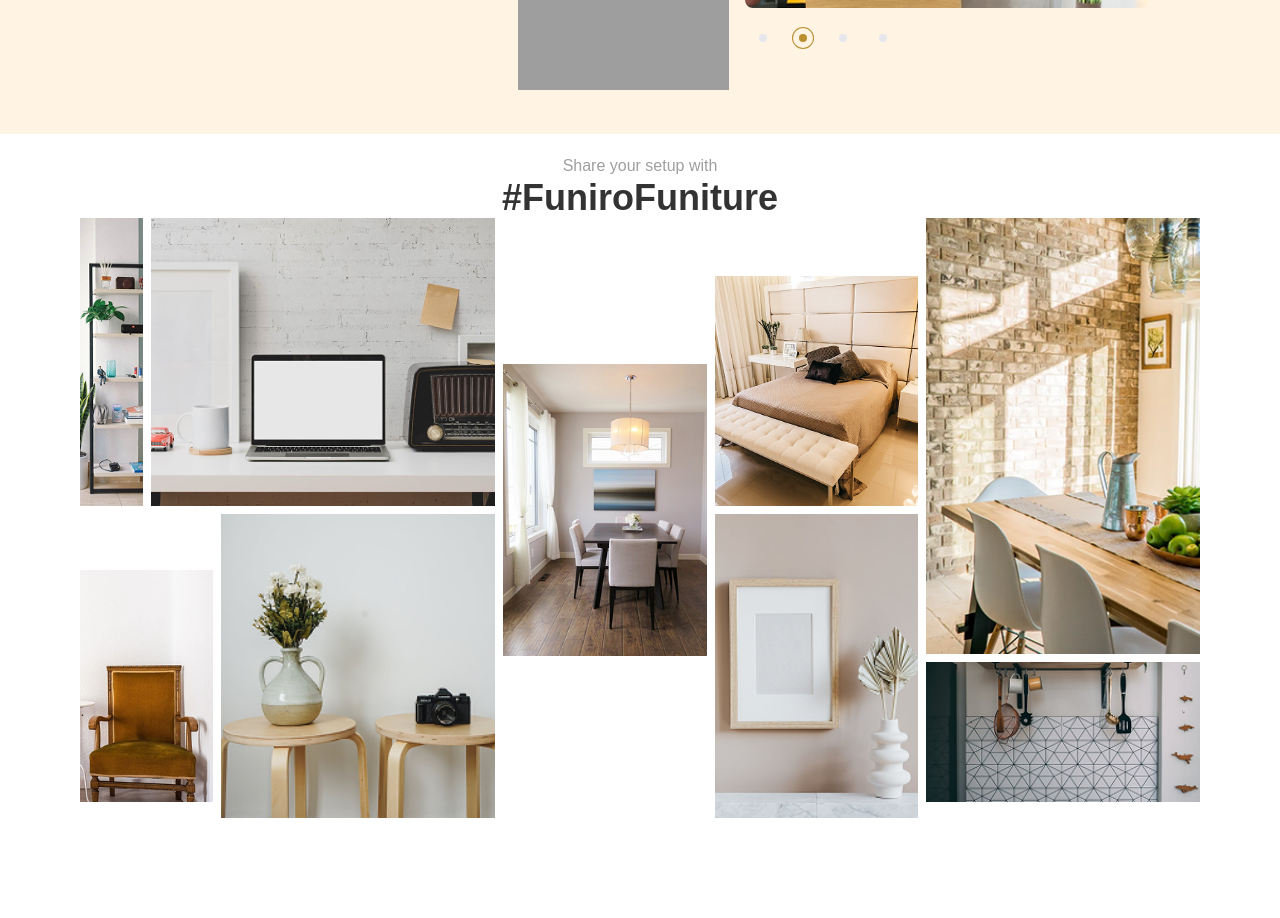
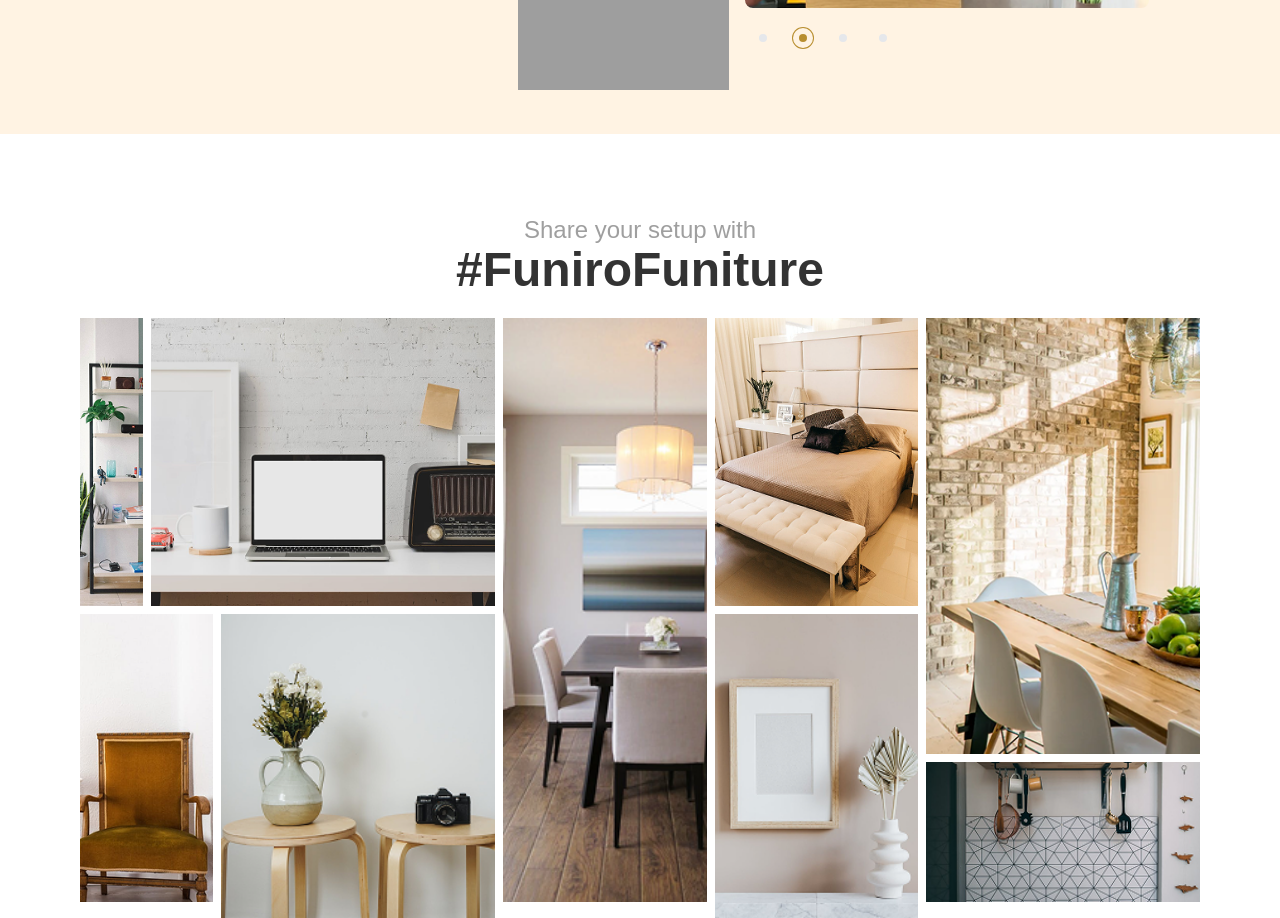
Before and after one commit to daniel2mush/furniro-furnitures, a React (Vite) app: page / in a window 1280 px wide. Shown: the part 3180-4098 px from the top of the page. Built offline with nearby package versions, Linux system fonts and the light colour scheme; grey boxes are pictures that could not be loaded; a web font is replaced by a local one.

Commit message:
corrected the index

```diff
--- a/src/Pages/Home/components/FurniroFuniture.tsx
+++ b/src/Pages/Home/components/FurniroFuniture.tsx
@@ -1,83 +1,104 @@
+import { useState } from "react";
 import { getImageUrl } from "../../../Utils/FetchImage";
 
+interface ImageData {
+  src: string;
+  title: string;
+  className: string;
+}
+
+const imageList: ImageData[] = [
+  {
+    src: getImageUrl("Image3.png"),
+    title: "Minimal Table",
+    className: "row-span-2 col-span-1",
+  },
+  {
+    src: getImageUrl("Image2.png"),
+    title: "Retro Chair",
+    className: "row-span-2 col-span-5",
+  },
+  {
+    src: getImageUrl("Image6.png"),
+    title: "Studio Desk",
+    className: "row-span-4 col-span-3 flex items-center",
+  },
+  {
+    src: getImageUrl("Image8.png"),
+    title: "Accent Chair",
+    className: "row-span-2 col-span-3 flex items-end justify-end",
+  },
+  {
+    src: getImageUrl("Image10.png"),
+    title: "Vase Stand",
+    className: "row-span-3 col-span-4",
+  },
+  {
+    src: getImageUrl("Image4.png"),
+    title: "Classic Lamp",
+    className: "row-span-2 col-span-2 overflow-clip",
+  },
+  {
+    src: getImageUrl("Image5.png"),
+    title: "Comfy Sofa",
+    className: "row-span-4 col-span-4",
+  },
+  {
+    src: getImageUrl("Image7.png"),
+    title: "Outdoor Set",
+    className: "row-span-4 col-span-3",
+  },
+  {
+    src: getImageUrl("Image9.png"),
+    title: "Dining Space",
+    className: "col-span-4",
+  },
+];
+
 const FurniroFuniture = () => {
+  const [selectedImage, setSelectedImage] = useState<ImageData | null>(null);
+
   return (
-    <div className=" h-[780px] w-full px-20 py-5">
+    <div className="h-[780px] w-full px-20 py-20 relative">
       <div>
-        <h1 className=" text-text-100 text-center">Share your setup with</h1>
-        <h1 className=" text-4xl font-bold text-text-300 text-center">
+        <h1 className="text-text-100 text-center text-2xl">
+          Share your setup with
+        </h1>
+        <h2 className="text-5xl font-bold text-text-300 text-center mb-6">
           #FuniroFuniture
-        </h1>
+        </h2>
       </div>
-      <div className="grid grid-cols-16 grid-rows-4 w-full h-[600px]  gap-2">
-        <div className=" h-full w-full row-span-2">
+
+      <div className="grid grid-cols-16 grid-rows-4 w-full h-[600px] gap-2">
+        {imageList.map((img, index) => (
+          <div
+            key={index}
+            className={`relative overflow-hidden ${img.className} cursor-pointer group`}
+            onClick={() => setSelectedImage(img)}>
+            <img
+              src={img.src}
+              alt={img.title}
+              className="h-full w-full object-cover transform group-hover:scale-105 transition duration-300 ease-in-out"
+            />
+            <div className="absolute bottom-0 left-0 w-full bg-black/60 text-white text-sm px-3 py-2 opacity-0 group-hover:opacity-100 transition-opacity">
+              {img.title}
+            </div>
+          </div>
+        ))}
+      </div>
+
+      {/* Modal */}
+      {selectedImage && (
+        <div
+          onClick={() => setSelectedImage(null)}
+          className="fixed inset-0 bg-black/80 flex items-center justify-center z-50">
           <img
-            src={getImageUrl("Image3.png")}
-            alt="image1 "
-            className=" h-full object-cover w-full"
+            src={selectedImage.src}
+            alt={selectedImage.title}
+            className="max-w-full max-h-[90vh] rounded-lg"
           />
         </div>
-        <div className="  h-full w-full  row-span-2 col-span-5">
-          <img
-            src={getImageUrl("Image2.png")}
-            alt="image1 "
-            className=" object-cover h-full w-full"
-          />
-        </div>
-        <div className=" flex items-center h-full w-full  row-span-4 col-span-3">
-          <img
-            src={getImageUrl("Image6.png")}
-            alt="image1 "
-            className=" object-cover h-[50%] w-full"
-          />
-        </div>
-        <div className=" h-full w-full row-span-2 col-span-3 flex justify-end items-end ">
-          <img
-            src={getImageUrl("Image8.png")}
-            alt="image1 "
-            className=" object-cover h-[80%] w-full"
-          />
-        </div>
-        <div className=" h-full w-full row-span-3 col-span-4 ">
-          <div className=" h-full w-full row-span-2 col-span-3 flex justify-end items-end ">
-            <img
-              src={getImageUrl("Image10.png")}
-              alt="image1 "
-              className=" object-cover h-full w-full"
-            />
-          </div>
-        </div>
-        <div className=" h-full w-full row-span-2 col-span-2">
-          <div className=" h-full w-full row-span-2 col-span-3 flex justify-end items-end  overflow-clip">
-            <img
-              src={getImageUrl("Image4.png")}
-              alt="image1 "
-              className=" object-cover full w-full"
-            />
-          </div>
-        </div>
-        <div className=" bg-amber-500 h-full w-full row-span-4 col-span-4">
-          <img
-            src={getImageUrl("Image5.png")}
-            alt="image1 "
-            className=" object-cover h-full w-full"
-          />
-        </div>
-        <div className=" bg-amber-500 h-full w-full col-span-3 row-span-4">
-          <img
-            src={getImageUrl("Image7.png")}
-            alt="image1 "
-            className=" object-cover h-full w-full"
-          />
-        </div>
-        <div className=" bg-amber-500 h-full w-full col-span-4">
-          <img
-            src={getImageUrl("Image9.png")}
-            alt="image1 "
-            className=" object-cover h-full w-full"
-          />
-        </div>
-      </div>
+      )}
     </div>
   );
 };
```
